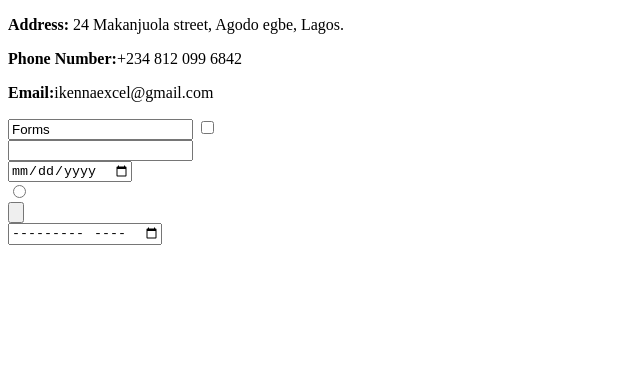
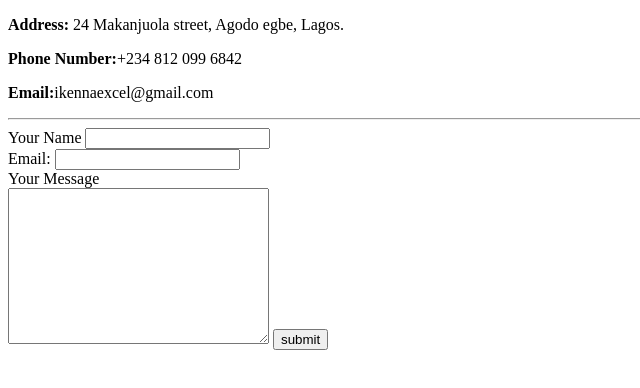
Before and after one commit to ikennaex/cv, a plain HTML site: page Contact-Me.html in a window 1280 px wide. Shown: the whole page, without its empty margins (0-640 px from the left). Drawn offline with Linux system fonts and the light colour scheme.

Commit message:
Update Contact-Me.html

```diff
--- a/Contact-Me.html
+++ b/Contact-Me.html
@@ -10,16 +10,15 @@
   <p><strong>Address:</strong> 24 Makanjuola street, Agodo egbe, Lagos.</p>
   <p><strong>Phone Number:</strong>+234 812 099 6842</p>
   <p><strong>Email:</strong>ikennaexcel@gmail.com</p>
-  <form class="" action="index.html" method="post">
-
-    <input type="text" name="" value="Forms">
-    <input type="checkbox" name="" value=""><br>
-    <input type="email" name="" value=""><br>
-    <input type="date" name="" value=""><br>
-    <input type="radio" name="" value=""><br>
-    <input type="submit" name="" value=""><br>
-    <input type="month" name="" value=""><br>
-
+  <form action="mailto:ikennaexce@gmail.com" method="post" enctype="text/plain">
+<hr>
+  <label for="">Your Name</label>
+  <input type="text" name="Your Name" value=""><br>
+  <label for="">Email:</label>
+  <input type="email" name="Your Email" value=""><br>
+  <label for="textarea">Your Message</label><br>
+  <textarea name="Your Message" rows="10" cols="30"></textarea>
+  <input type="submit" name="" value="submit">
 
   </form>
 
```
